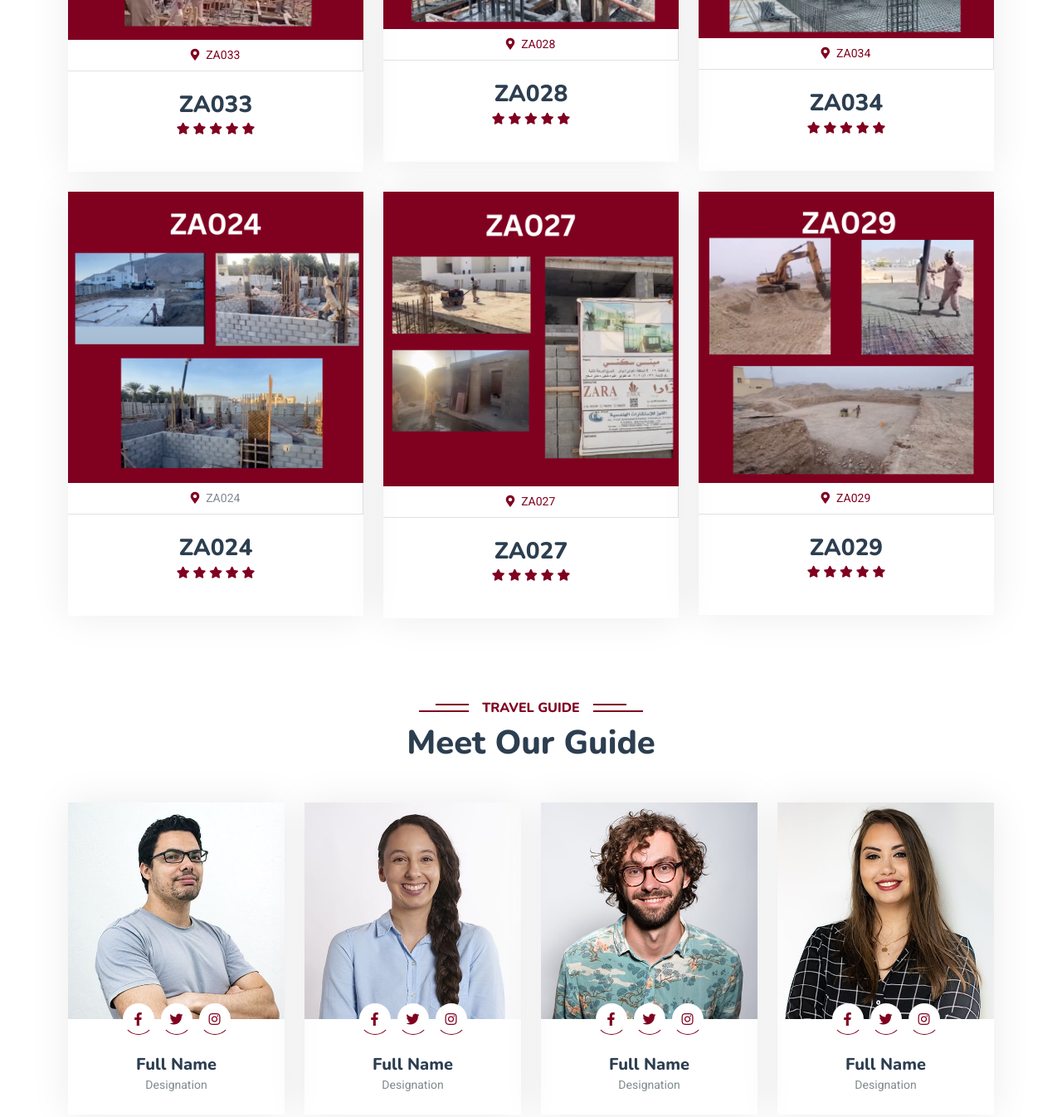
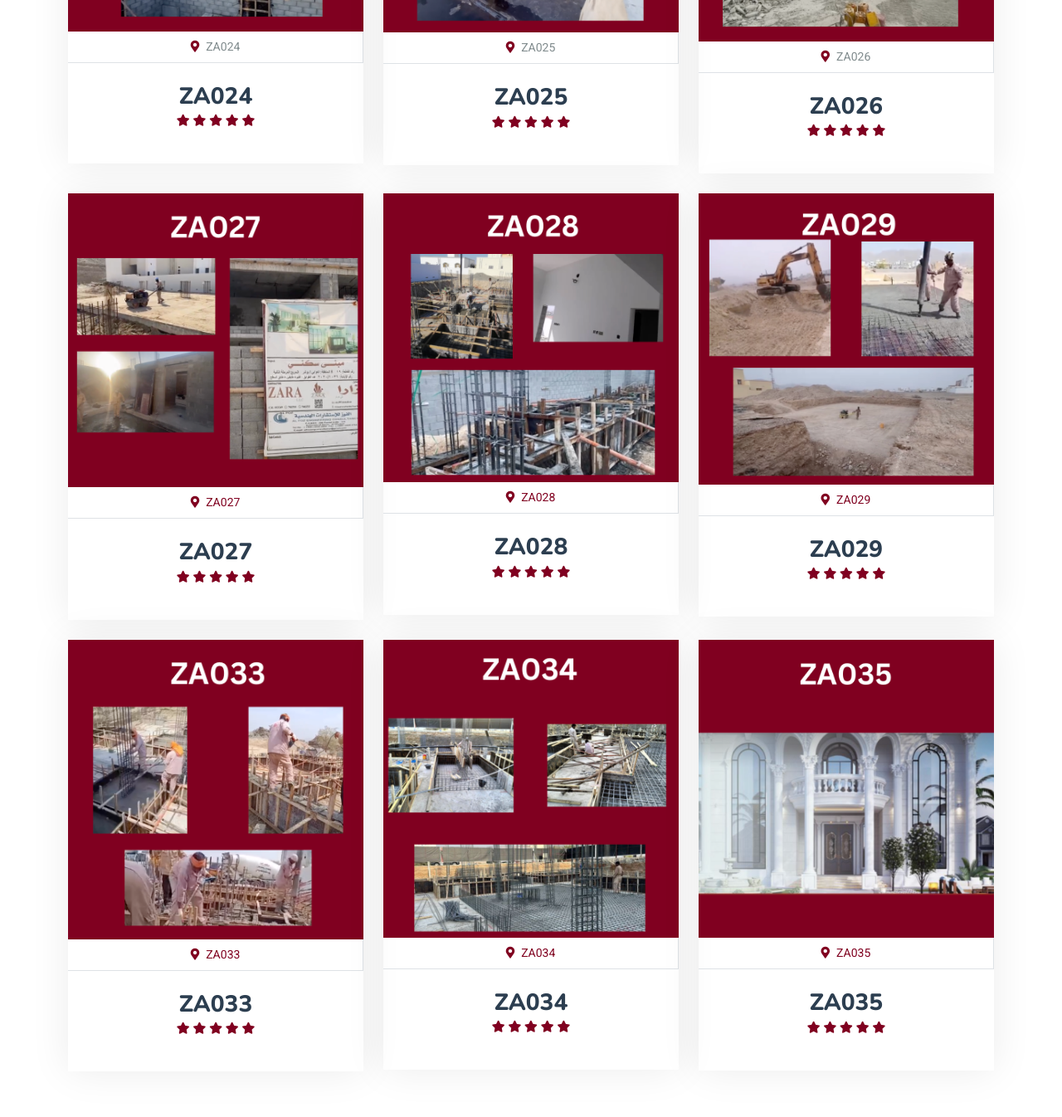
Before and after one commit to NJAH1/Zara, a plain HTML site: page index.html in a window 1280 px wide. Shown: the part 7480-8826 px from the top of the page at 83% size. Drawn offline with nearby package versions, Linux system fonts and the light colour scheme.

Commit message:
Add files via upload

```diff
--- a/index.html
+++ b/index.html
@@ -610,17 +610,89 @@
             </div>
             <div class="row g-4 justify-content-center">
                 <div class="col-lg-4 col-md-6 wow fadeInUp" data-wow-delay="0.1s">
-                    <a href="https://www.instagram.com/stories/highlights/17948956019671128/">
+                    <a href="https://www.instagram.com/stories/highlights/18197307040170478/"></a>
                     <div class="package-item">
                         <div class="overflow-hidden">
-                            <img class="img-fluid" src="ZA033.png" alt="">
+                            <img class="img-fluid" src="ZA024.png" alt="">
                         </div>
                         <div class="d-flex border-bottom">
-                            <small class="flex-fill text-center border-end py-2"><i class="fa fa-map-marker-alt text-primary me-2"></i>ZA033</small>
+                            <small class="flex-fill text-center border-end py-2"><i class="fa fa-map-marker-alt text-primary me-2"></i>ZA024</small>
 
                         </div>
                         <div class="text-center p-4">
-                            <h3 class="mb-0">ZA033</h3>
+                            <h3 class="mb-0">ZA024</h3>
+                            <div class="mb-3">
+                                <small class="fa fa-star text-primary"></small>
+                                <small class="fa fa-star text-primary"></small>
+                                <small class="fa fa-star text-primary"></small>
+                                <small class="fa fa-star text-primary"></small>
+                                <small class="fa fa-star text-primary"></small>
+                            </div>
+
+
+                        </div>
+                    </div>
+                </div>
+                <div class="col-lg-4 col-md-6 wow fadeInUp" data-wow-delay="0.1s">
+                    <a href="https://www.instagram.com/stories/highlights/17969625778869574/"></a>
+                    <div class="package-item">
+                        <div class="overflow-hidden">
+                            <img class="img-fluid" src="ZA025.png" alt="">
+                        </div>
+                        <div class="d-flex border-bottom">
+                            <small class="flex-fill text-center border-end py-2"><i class="fa fa-map-marker-alt text-primary me-2"></i>ZA025</small>
+
+                        </div>
+                        <div class="text-center p-4">
+                            <h3 class="mb-0">ZA025</h3>
+                            <div class="mb-3">
+                                <small class="fa fa-star text-primary"></small>
+                                <small class="fa fa-star text-primary"></small>
+                                <small class="fa fa-star text-primary"></small>
+                                <small class="fa fa-star text-primary"></small>
+                                <small class="fa fa-star text-primary"></small>
+                            </div>
+
+
+                        </div>
+                    </div>
+                </div>
+                <div class="col-lg-4 col-md-6 wow fadeInUp" data-wow-delay="0.1s">
+                    <a href="https://www.instagram.com/stories/highlights/17940914426570714/"></a>
+                    <div class="package-item">
+                        <div class="overflow-hidden">
+                            <img class="img-fluid" src="ZA026.png" alt="">
+                        </div>
+                        <div class="d-flex border-bottom">
+                            <small class="flex-fill text-center border-end py-2"><i class="fa fa-map-marker-alt text-primary me-2"></i>ZA026</small>
+
+                        </div>
+                        <div class="text-center p-4">
+                            <h3 class="mb-0">ZA026</h3>
+                            <div class="mb-3">
+                                <small class="fa fa-star text-primary"></small>
+                                <small class="fa fa-star text-primary"></small>
+                                <small class="fa fa-star text-primary"></small>
+                                <small class="fa fa-star text-primary"></small>
+                                <small class="fa fa-star text-primary"></small>
+                            </div>
+
+
+                        </div>
+                    </div>
+                </div>
+                <div class="col-lg-4 col-md-6 wow fadeInUp" data-wow-delay="0.1s">
+                    <a href="https://www.instagram.com/stories/highlights/18000340330582396/">
+                    <div class="package-item">
+                        <div class="overflow-hidden">
+                            <img class="img-fluid" src="ZA027.png" alt="">
+                        </div>
+                        <div class="d-flex border-bottom">
+                            <small class="flex-fill text-center border-end py-2"><i class="fa fa-map-marker-alt text-primary me-2"></i>ZA027</small>
+
+                        </div>
+                        <div class="text-center p-4">
+                            <h3 class="mb-0">ZA027</h3>
                             <div class="mb-3">
                                 <small class="fa fa-star text-primary"></small>
                                 <small class="fa fa-star text-primary"></small>
@@ -659,6 +731,57 @@
                     </div>
                 </a>
                 </div>
+                <div class="col-lg-4 col-md-6 wow fadeInUp" data-wow-delay="0.1s">
+                    <a href="https://www.instagram.com/stories/highlights/17877648824866110/">
+                    <div class="package-item">
+                        <div class="overflow-hidden">
+                            <img class="img-fluid" src="za029.png" alt="">
+                        </div>
+                        <div class="d-flex border-bottom">
+                            <small class="flex-fill text-center border-end py-2"><i class="fa fa-map-marker-alt text-primary me-2"></i>ZA029</small>
+
+                        </div>
+                        <div class="text-center p-4">
+                            <h3 class="mb-0">ZA029</h3>
+                            <div class="mb-3">
+                                <small class="fa fa-star text-primary"></small>
+                                <small class="fa fa-star text-primary"></small>
+                                <small class="fa fa-star text-primary"></small>
+                                <small class="fa fa-star text-primary"></small>
+                                <small class="fa fa-star text-primary"></small>
+                            </div>
+
+
+                        </div>
+                    </div>
+                </a>
+                </div>
+                <div class="col-lg-4 col-md-6 wow fadeInUp" data-wow-delay="0.1s">
+                    <a href="https://www.instagram.com/stories/highlights/17948956019671128/">
+                    <div class="package-item">
+                        <div class="overflow-hidden">
+                            <img class="img-fluid" src="ZA033.png" alt="">
+                        </div>
+                        <div class="d-flex border-bottom">
+                            <small class="flex-fill text-center border-end py-2"><i class="fa fa-map-marker-alt text-primary me-2"></i>ZA033</small>
+
+                        </div>
+                        <div class="text-center p-4">
+                            <h3 class="mb-0">ZA033</h3>
+                            <div class="mb-3">
+                                <small class="fa fa-star text-primary"></small>
+                                <small class="fa fa-star text-primary"></small>
+                                <small class="fa fa-star text-primary"></small>
+                                <small class="fa fa-star text-primary"></small>
+                                <small class="fa fa-star text-primary"></small>
+                            </div>
+
+
+                        </div>
+                    </div>
+                </a>
+                </div>
+
 
                 <div class="col-lg-4 col-md-6 wow fadeInUp" data-wow-delay="0.1s">
                     <a href="https://www.instagram.com/stories/highlights/17928791915781147/">
@@ -686,41 +809,17 @@
                 </a>
                 </div>
                 <div class="col-lg-4 col-md-6 wow fadeInUp" data-wow-delay="0.1s">
-                    <a href="https://www.instagram.com/stories/highlights/18197307040170478/"></a>
+                    <a href="https://www.instagram.com/stories/highlights/18127135981315139/">
                     <div class="package-item">
                         <div class="overflow-hidden">
-                            <img class="img-fluid" src="ZA024.png" alt="">
+                            <img class="img-fluid" src="ZA035.png" alt="">
                         </div>
                         <div class="d-flex border-bottom">
-                            <small class="flex-fill text-center border-end py-2"><i class="fa fa-map-marker-alt text-primary me-2"></i>ZA024</small>
+                            <small class="flex-fill text-center border-end py-2"><i class="fa fa-map-marker-alt text-primary me-2"></i>ZA035</small>
 
                         </div>
                         <div class="text-center p-4">
-                            <h3 class="mb-0">ZA024</h3>
-                            <div class="mb-3">
-                                <small class="fa fa-star text-primary"></small>
-                                <small class="fa fa-star text-primary"></small>
-                                <small class="fa fa-star text-primary"></small>
-                                <small class="fa fa-star text-primary"></small>
-                                <small class="fa fa-star text-primary"></small>
-                            </div>
-
-
-                        </div>
-                    </div>
-                </div>
-                <div class="col-lg-4 col-md-6 wow fadeInUp" data-wow-delay="0.1s">
-                    <a href="https://www.instagram.com/stories/highlights/18000340330582396/">
-                    <div class="package-item">
-                        <div class="overflow-hidden">
-                            <img class="img-fluid" src="ZA027.png" alt="">
-                        </div>
-                        <div class="d-flex border-bottom">
-                            <small class="flex-fill text-center border-end py-2"><i class="fa fa-map-marker-alt text-primary me-2"></i>ZA027</small>
-
-                        </div>
-                        <div class="text-center p-4">
-                            <h3 class="mb-0">ZA027</h3>
+                            <h3 class="mb-0">ZA035</h3>
                             <div class="mb-3">
                                 <small class="fa fa-star text-primary"></small>
                                 <small class="fa fa-star text-primary"></small>
@@ -734,31 +833,9 @@
                     </div>
                 </a>
                 </div>
-                 <div class="col-lg-4 col-md-6 wow fadeInUp" data-wow-delay="0.1s">
-                    <a href="https://www.instagram.com/stories/highlights/17877648824866110/">
-                    <div class="package-item">
-                        <div class="overflow-hidden">
-                            <img class="img-fluid" src="za029.png" alt="">
-                        </div>
-                        <div class="d-flex border-bottom">
-                            <small class="flex-fill text-center border-end py-2"><i class="fa fa-map-marker-alt text-primary me-2"></i>ZA029</small>
-
-                        </div>
-                        <div class="text-center p-4">
-                            <h3 class="mb-0">ZA029</h3>
-                            <div class="mb-3">
-                                <small class="fa fa-star text-primary"></small>
-                                <small class="fa fa-star text-primary"></small>
-                                <small class="fa fa-star text-primary"></small>
-                                <small class="fa fa-star text-primary"></small>
-                                <small class="fa fa-star text-primary"></small>
-                            </div>
 
 
-                        </div>
-                    </div>
-                </a>
-                </div>
+
             </div>
         </div>
     </div>
```
